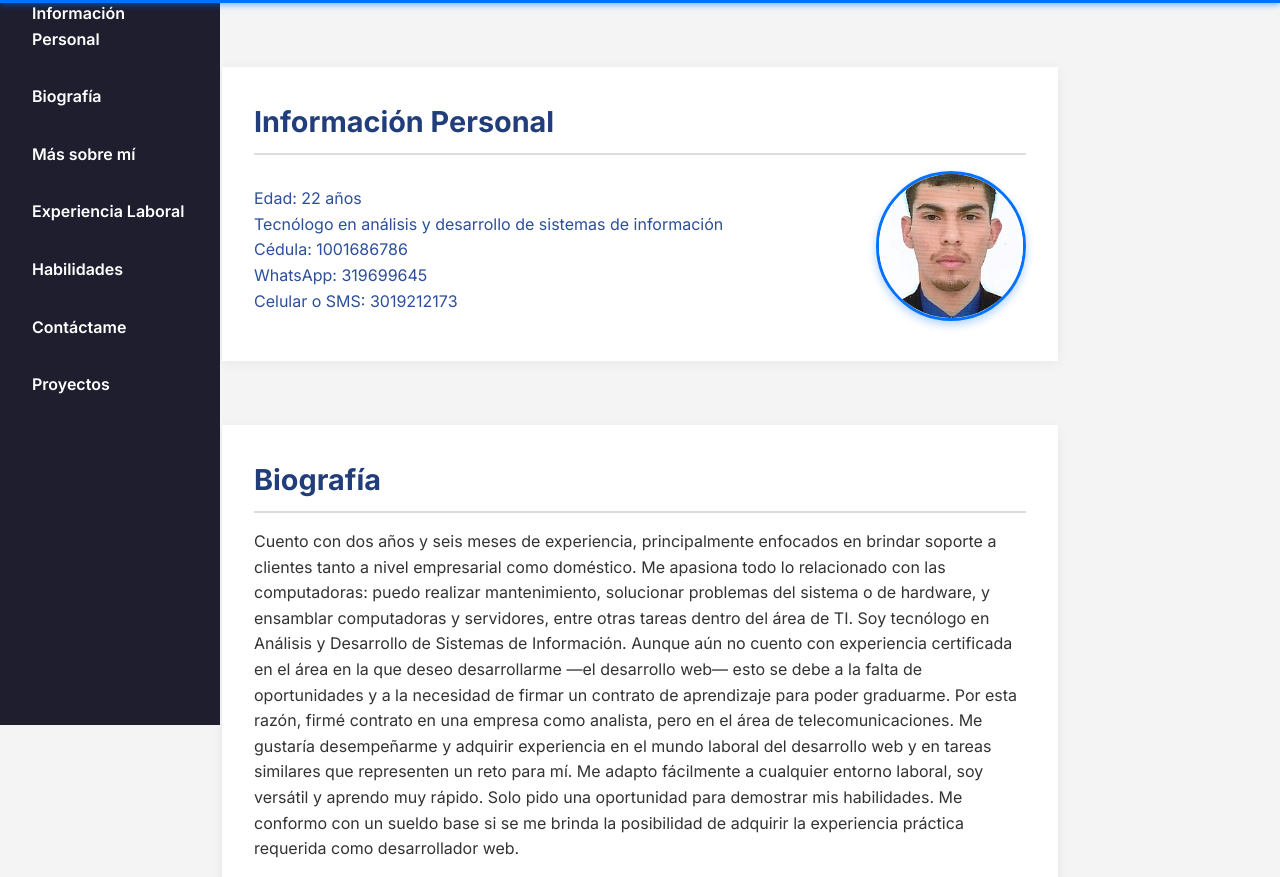
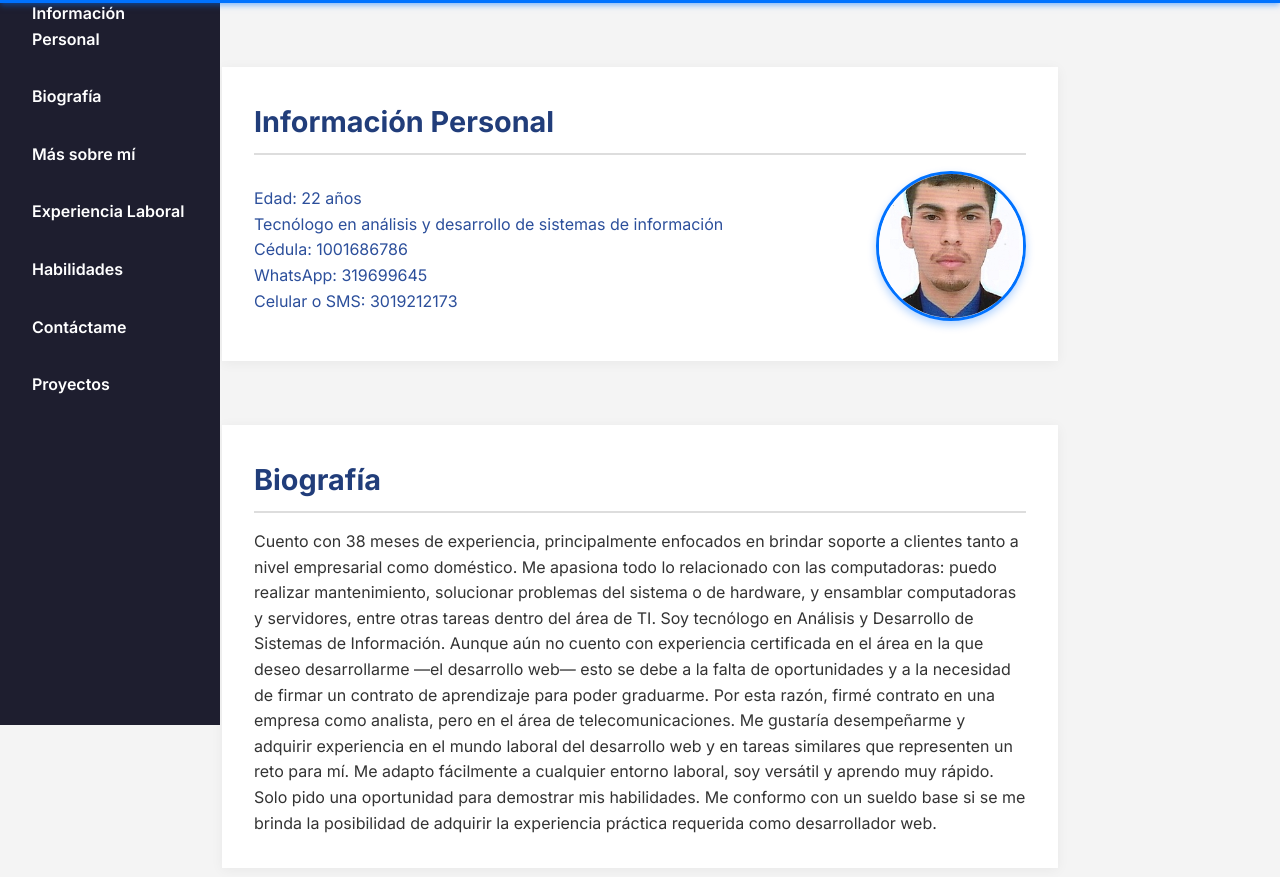
Before and after one commit to SantyJaramve/SJVCV, a plain HTML site: page index.html in a window 1280 px wide. Shown: the part 75-952 px from the top of the page. Drawn offline with Linux system fonts and the light colour scheme.

Commit message:
Update index.html

```diff
--- a/index.html
+++ b/index.html
@@ -50,7 +50,7 @@
 
       <section id="bio">
         <h2>Biografía</h2>
-        <p>Cuento con dos años y seis meses de experiencia, principalmente enfocados en brindar soporte a clientes tanto a nivel empresarial como doméstico.
+        <p>Cuento con 38 meses de experiencia, principalmente enfocados en brindar soporte a clientes tanto a nivel empresarial como doméstico.
           Me apasiona todo lo relacionado con las computadoras: puedo realizar mantenimiento, solucionar problemas del sistema o de hardware, y ensamblar computadoras y servidores,
           entre otras tareas dentro del área de TI.
           Soy tecnólogo en Análisis y Desarrollo de Sistemas de Información.
```
